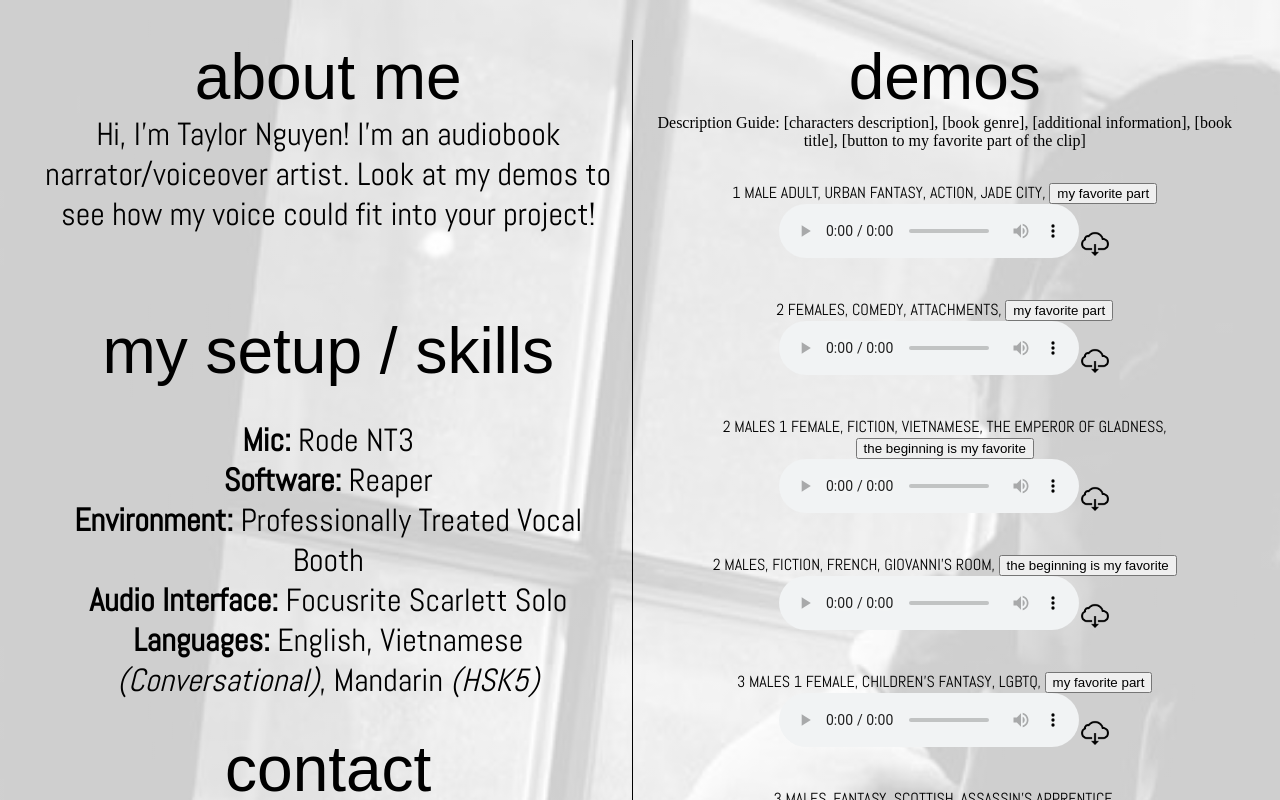
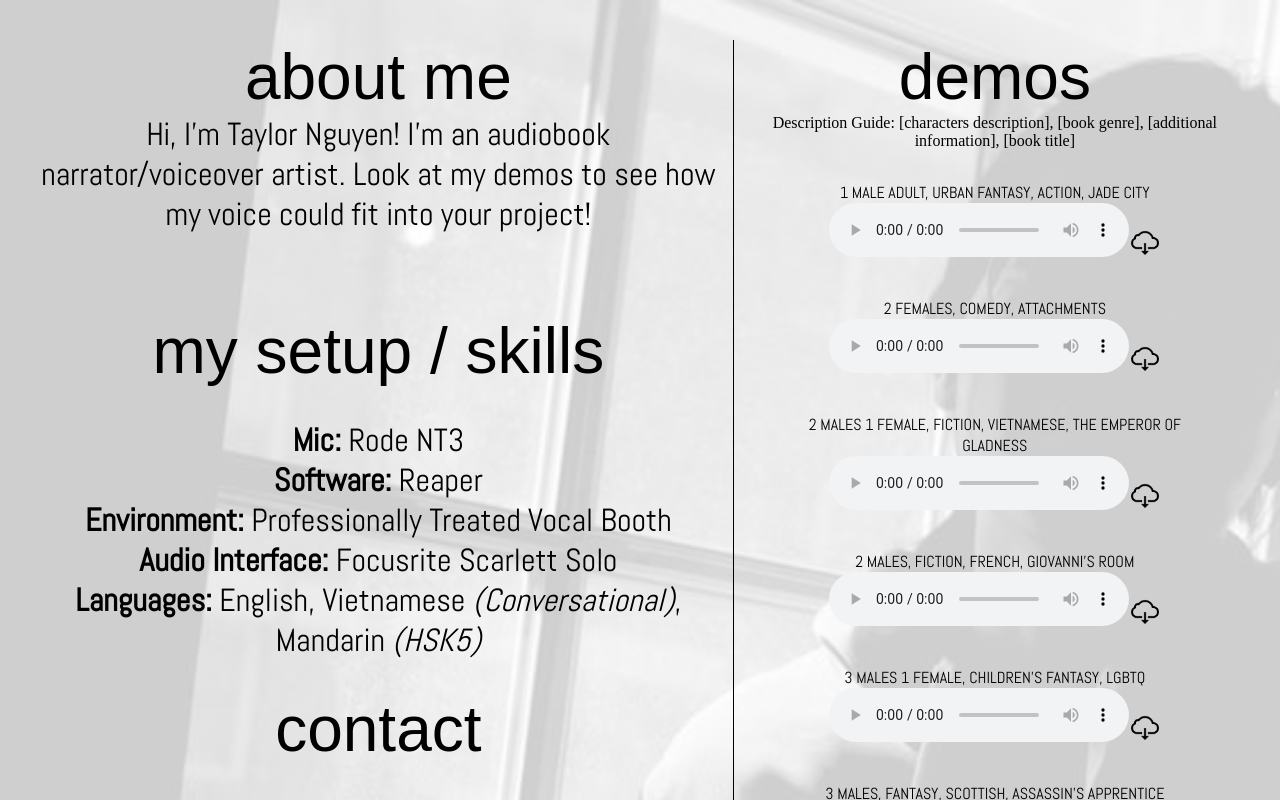
Before and after one commit to TaylorTayTyT/TaylorTayTyT.github.io, a React (Vite) app: page / in a window 1280 px wide. Shown: the top 800 px of the page. Built offline with nearby package versions, Linux system fonts and the light colour scheme; a web font is replaced by a local one.

Commit message:
updated jade city sample

```diff
--- a/src/App.tsx
+++ b/src/App.tsx
@@ -94,7 +94,7 @@ function App() {
 			</div>
 			<div id="demos">
 				<div className='header'>demos</div>
-				<div>Description Guide: [characters description], [book genre], [additional information], [book title], [button to my favorite part of the clip]</div>
+				<div>Description Guide: [characters description], [book genre], [additional information], [book title] </div>
 				<ul className='info'>
 					{urls.map((u) => {
 
@@ -109,15 +109,7 @@ function App() {
 						return (
 							<li>
 								<figure>
-									<figcaption>{u[1]}, <button onClick={() => {
-										let className = ".";
-										if (typeof u[0] === 'string' && u[0].split(".")) {
-											className += u[0].split(".")[0];
-										}
-
-										const aud_elem: any = document.querySelector(className);
-										aud_elem.currentTime = u[2];
-									}} >{u[2] === 0 ? "the beginning is my favorite" : "my favorite part"}</button></figcaption>
+									<figcaption>{u[1]} </figcaption>
 
 									<audio className={className} controls src={srcName}></audio>
 									<a target="_blank" title='download this sample' href={srcName} download={srcName}><img className='download' src='/download.png'></img></a>
```
Also changed, not shown: 1 other file (tests, documents, lock files or other folders).
